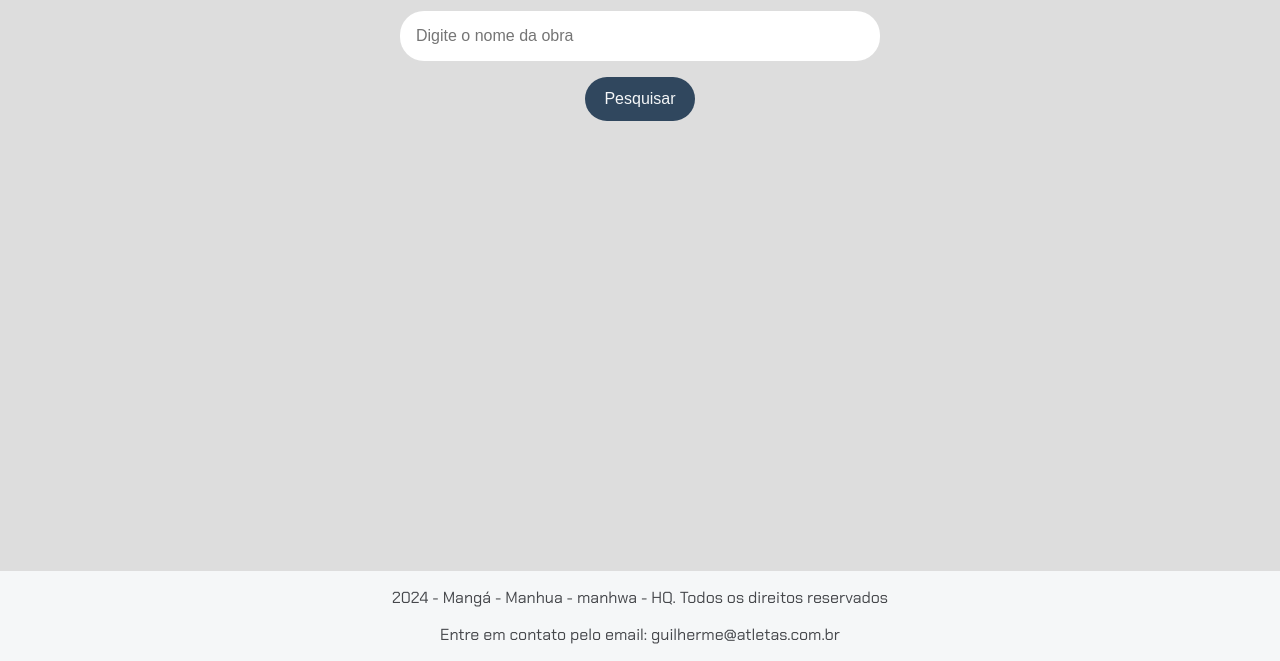
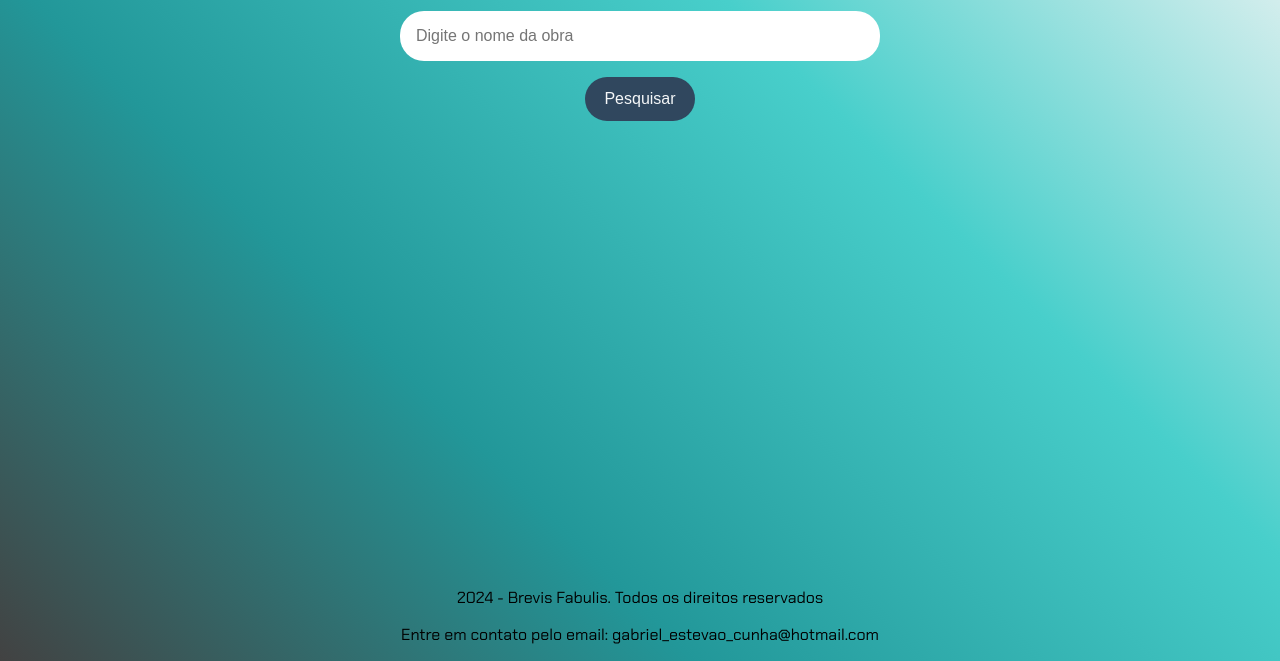
Before and after one commit to Gabriel-Estevao/Brevis-Fabulis, a plain HTML site: page Imesao/index.html in a window 1280 px wide. Shown: the part 139-800 px from the top of the page. Drawn offline with Linux system fonts and the light colour scheme.

Commit message:
Add files via upload

```diff
--- a/Imesao/index.html
+++ b/Imesao/index.html
@@ -4,11 +4,11 @@
     <meta charset="UTF-8">
     <meta name="viewport" content="width=device-width, initial-scale=1.0">
     <link rel="stylesheet" href="style.css">
-    <title>Document</title>
+    <title>Brevis Fabulis</title>
 </head>
 <body>
     <header>
-        <h1>Mangá - Manhua - manhwa - HQ</h1>
+        <h1>Brevis Fabulis</h1>
     </header>
     <main>
         <section>
@@ -41,8 +41,8 @@
         </section>
     </main>
     <footer>
-        <p>2024 - Mangá - Manhua - manhwa - HQ. Todos os direitos reservados</p>
-        <p>Entre em contato pelo email: guilherme@atletas.com.br</p>
+        <p>2024 - Brevis Fabulis. Todos os direitos reservados</p>
+        <p>Entre em contato pelo email: gabriel_estevao_cunha@hotmail.com</p>
     </footer>
     <script src="dados.js"></script>
     <script src="app.js"></script>
--- a/Imesao/style.css
+++ b/Imesao/style.css
@@ -4,7 +4,7 @@
 /* Estiliza o corpo da página */
 body {
     font-family: "Chakra Petch", sans-serif; /* Define a fonte padrão */
-    background-color: #DDDDDD; /* Cor de fundo da página */
+    background: linear-gradient(45deg,#424242, #229799,#48CFCB,#F5F5F5); /* Cor de fundo da página */
     display: flex; /* Usa Flexbox para layout */
     flex-direction: column; /* Alinha os itens na vertical */
     align-items: center; /* Centraliza os itens horizontalmente */
@@ -103,8 +103,8 @@ section button:hover {
 
 /* Estiliza o rodapé da página */
 footer {
-    background-color: #F5F7F8; /* Cor de fundo do rodapé */
-    color: #45474B; /* Cor do texto */
+    /* background-color: #F5F7F8; Cor de fundo do rodapé */
+    color: #000000; /* Cor do texto */
     text-align: center; /* Alinha o texto ao centro */
     padding: 0; /* Espaçamento interno */
     width: 100%; /* Largura total da página */
```
